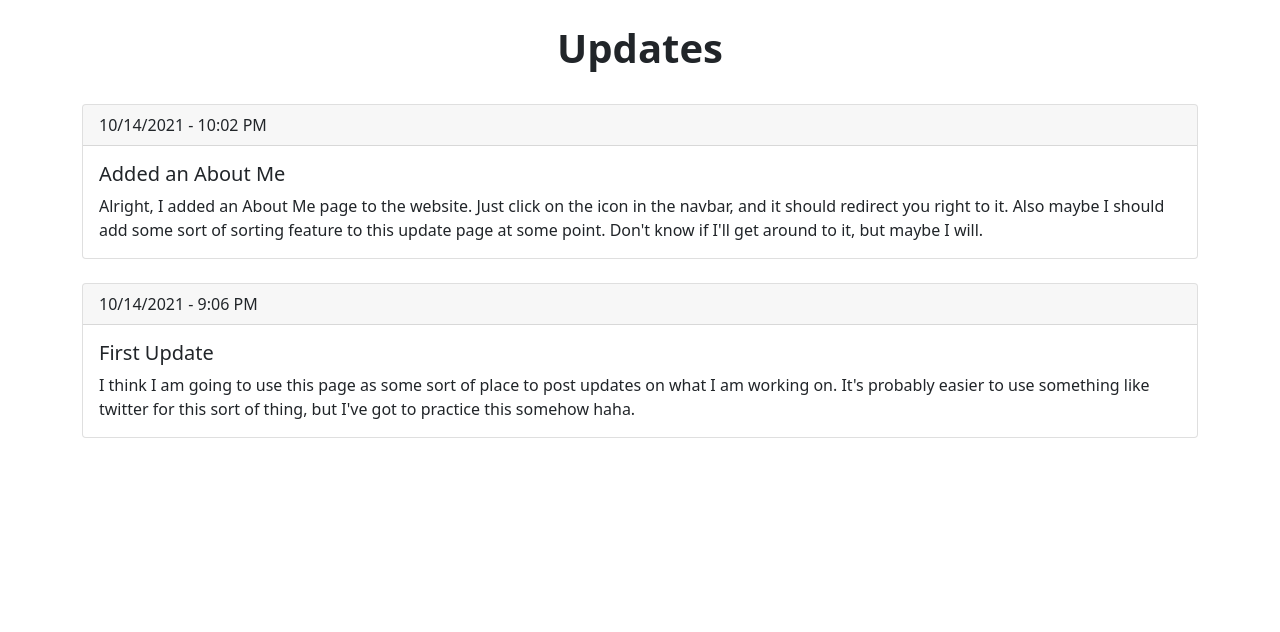
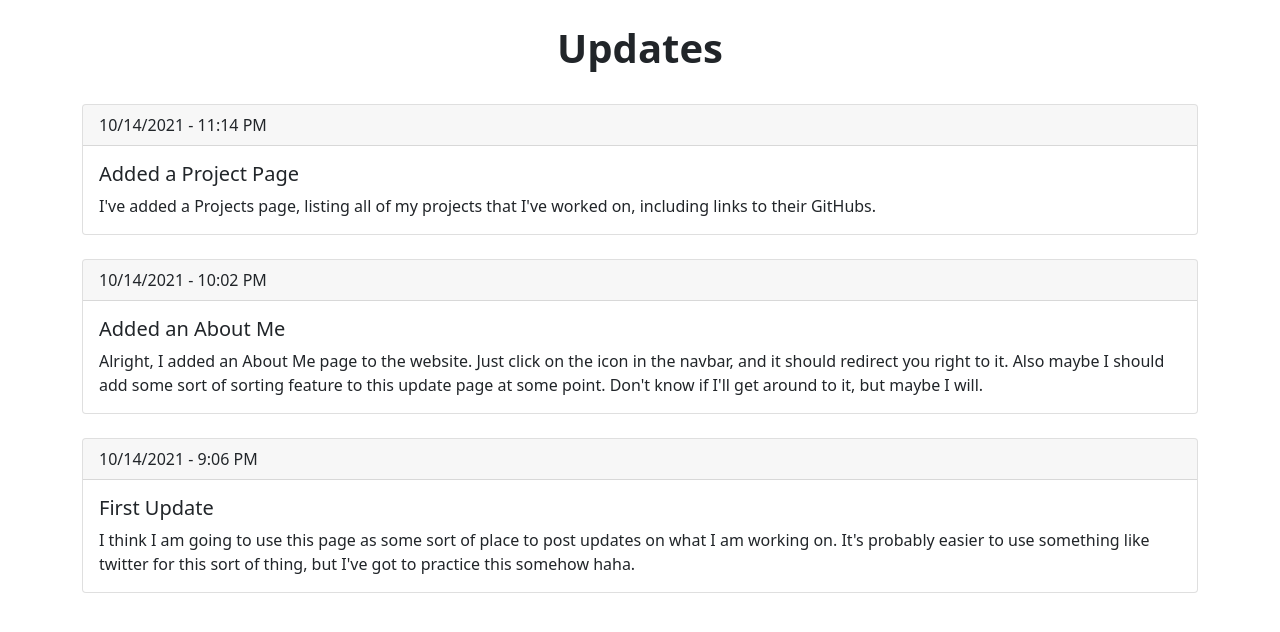
Before and after one commit to SuyogKhanal5/MyWebsite, a Flask app: page /updates in a window 1280 px wide. Shown: the part 56-688 px from the top of the page. Run offline with Flask 2, Linux system fonts and the light colour scheme; some libraries are stand-ins or nearby versions.

Commit message:
Update updates.html

```diff
--- a/website/templates/updates.html
+++ b/website/templates/updates.html
@@ -4,6 +4,22 @@
 {% block content %}
 
 <h1 class="fw-bold" align = "Center" >Updates</h1>
+
+<div>
+</br>
+
+<div class="card">
+    <div class="card-header">
+        10/14/2021 - 11:14 PM
+    </div>
+    <div class="card-body">
+    <h5 class="card-title">Added a Project Page</h5>
+    <p class="card-text">
+        I've added a Projects page, listing all of my projects that I've worked on, including links to their GitHubs.
+    </p>
+    </div>
+</div>
+</div>
 
 <div>
     </br>
```
